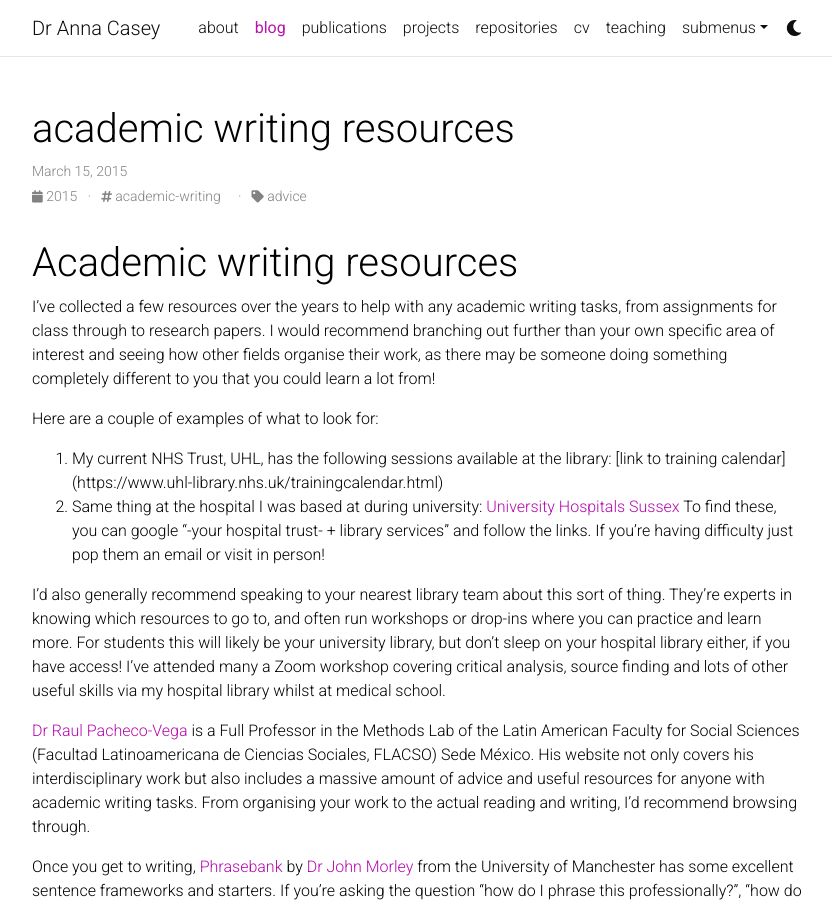
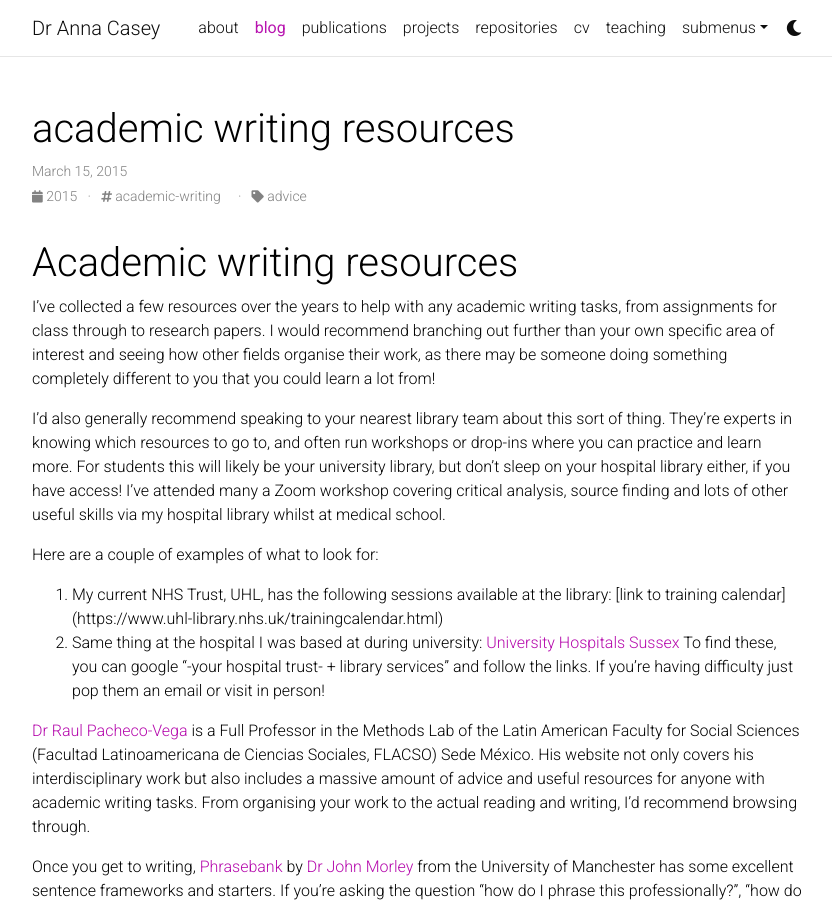
Before and after one commit to annacasey97/annacasey97.github.io, a Jekyll site: the page built from _posts/2024-12-30-academic-writing-resources.md, in a window 1280 px wide and 900 px high. Shown: the whole window, without its empty margins (223-1055 px from the left). Built offline with Jekyll 4.4.1, drawn with Linux system fonts in a browser that asks for light colours; comment, search, counter and statistics services are not loaded; a style sheet for code colours, icons or effects is not loaded.

```diff
--- a/_posts/2024-12-30-academic-writing-resources.md
+++ b/_posts/2024-12-30-academic-writing-resources.md
@@ -11,13 +11,13 @@ hidden: false
 
 I've collected a few resources over the years to help with any academic writing tasks, from assignments for class through to research papers. I would recommend branching out further than your own specific area of interest and seeing how other fields organise their work, as there may be someone doing something completely different to you that you could learn a lot from!
 
+I'd also generally recommend speaking to your nearest library team about this sort of thing. They're experts in knowing which resources to go to, and often run workshops or drop-ins where you can practice and learn more. For students this will likely be your university library, but don't sleep on your hospital library either, if you have access! I've attended many a Zoom workshop covering critical analysis, source finding and lots of other useful skills via my hospital library whilst at medical school.
+
 Here are a couple of examples of what to look for:
 1. My current NHS Trust, UHL, has the following sessions available at the library: [link to training calendar] (https://www.uhl-library.nhs.uk/trainingcalendar.html)
 2. Same thing at the hospital I was based at during university: [University Hospitals Sussex](https://www.uhsussex.nhs.uk/professionals/knowledge-and-libraries/information-skills-teaching/)
 To find these, you can google "-your hospital trust- + library services" and follow the links. If you're having difficulty just pop them an email or visit in person!
 
-I'd also generally recommend speaking to your nearest library team about this sort of thing. They're experts in knowing which resources to go to, and often run workshops or drop-ins where you can practice and learn more. For students this will likely be your university library, but don't sleep on your hospital library either, if you have access! I've attended many a Zoom workshop covering critical analysis, source finding and lots of other useful skills via my hospital library whilst at medical school.
-
 [Dr Raul Pacheco-Vega](https://www.raulpacheco.org/) is a Full Professor in the Methods Lab of the Latin American Faculty for Social Sciences (Facultad Latinoamericana de Ciencias Sociales, FLACSO) Sede México. His website not only covers his interdisciplinary work but also includes a massive amount of advice and useful resources for anyone with academic writing tasks. From organising your work to the actual reading and writing, I'd recommend browsing through.
 
 Once you get to writing, [Phrasebank](https://www.phrasebank.manchester.ac.uk/) by [Dr John Morley](https://www.phrasebank.manchester.ac.uk/dr-john-morley/) from the University of Manchester has some excellent sentence frameworks and starters. If you're asking the question "how do I phrase this professionally?", "how do I say this concisely?" - this is a good place to start.
```
